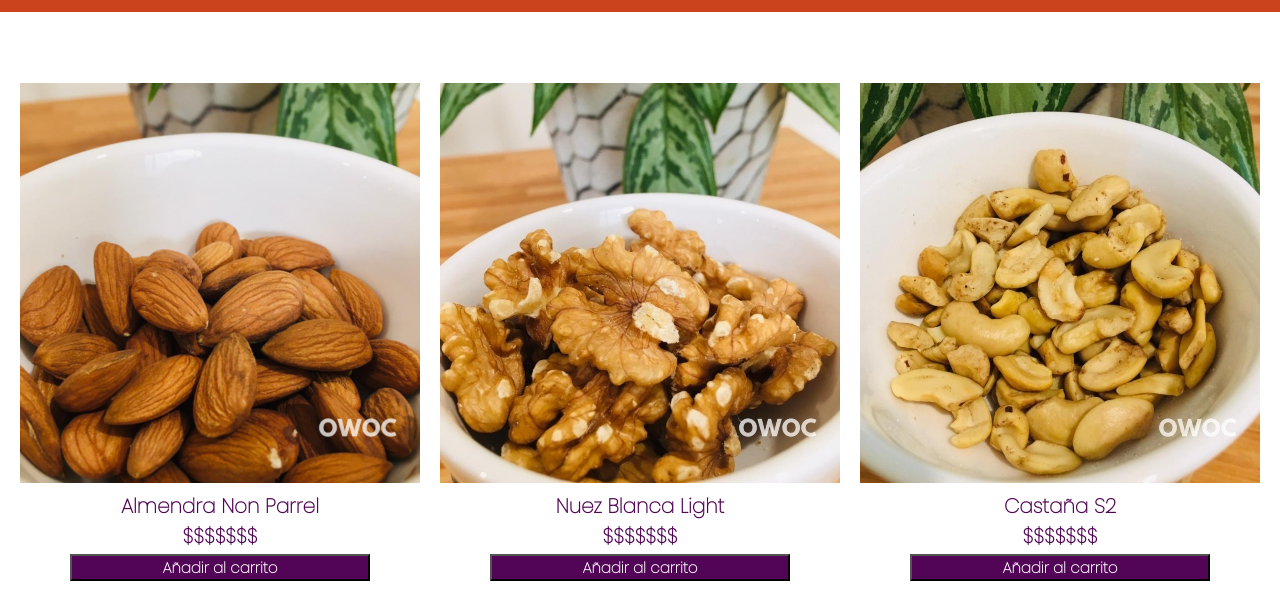
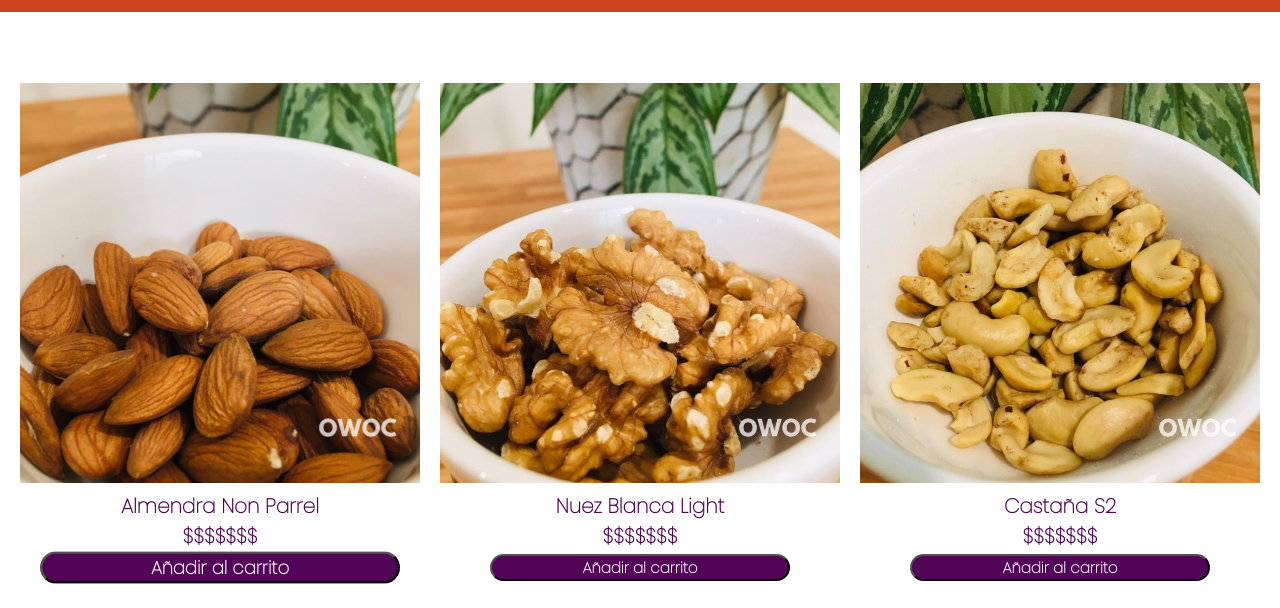
Before and after one commit to CamilaGonzalez03/Proyecto-final-OWOC, a plain HTML site: page paginas/productos.html in a window 1280 px wide. In both pictures the pointer is over the button 220 px from the left and 713 px from the top of the page. Shown: the part 146-754 px from the top of the page. Drawn offline with Linux system fonts and the light colour scheme; a web font is replaced by a local one.

Commit message:
agrego-transformaciones

```diff
--- a/css/estilos.css
+++ b/css/estilos.css
@@ -159,10 +159,16 @@ footer{
     font-weight: bold;
     color: white;
     background-color: #520556;
+    border-radius: 15px;
     font-size: 15px;
     width: 300px;
     margin-bottom: 30px;
 }
+
+button:hover {
+    transform: scale(1.2);
+}
+
 
 /* PAGINA PROMOCIONES  */
 
@@ -307,6 +313,8 @@ footer{
     margin-bottom: 20px;
 }
 
+
+
 /* CELULAR */
 
 @media (min-width: 320px) and (max-width: 540px) {
```
